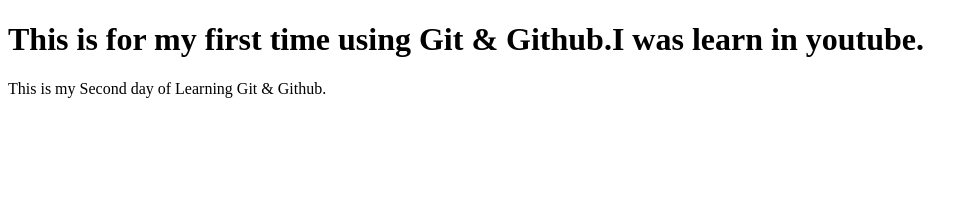
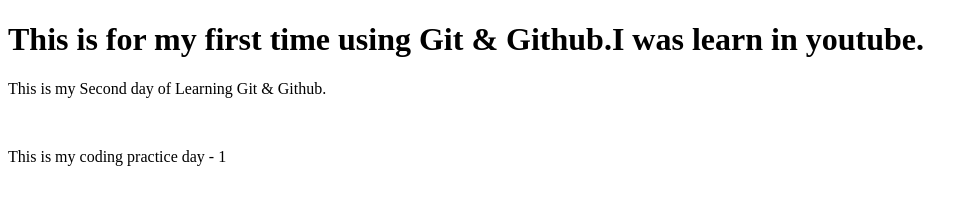
Before and after one commit to Balakumar160504/sample, a plain HTML site: page index.html in a window 1280 px wide. Shown: the whole page, without its empty margins (0-978 px from the left). Drawn offline with Linux system fonts and the light colour scheme.

Commit message:
FEAT : This is a day - 1 for practicing my Coding Journey.

```diff
--- a/index.html
+++ b/index.html
@@ -10,5 +10,7 @@
       This is for my first time using Git & Github.I was learn in youtube.
     </h1>
     <p>This is my Second day of Learning Git & Github.</p>
+    <br />
+    <p>This is my coding practice day - 1</p>
   </body>
 </html>
```
